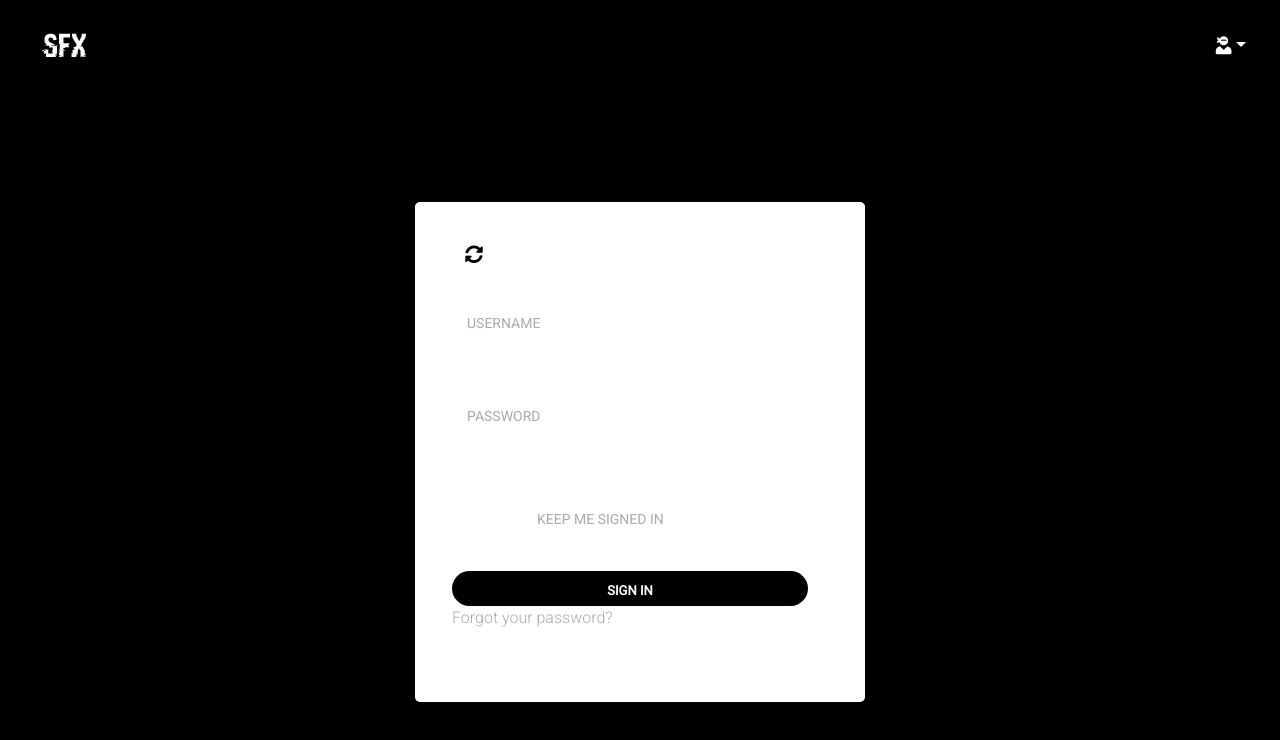
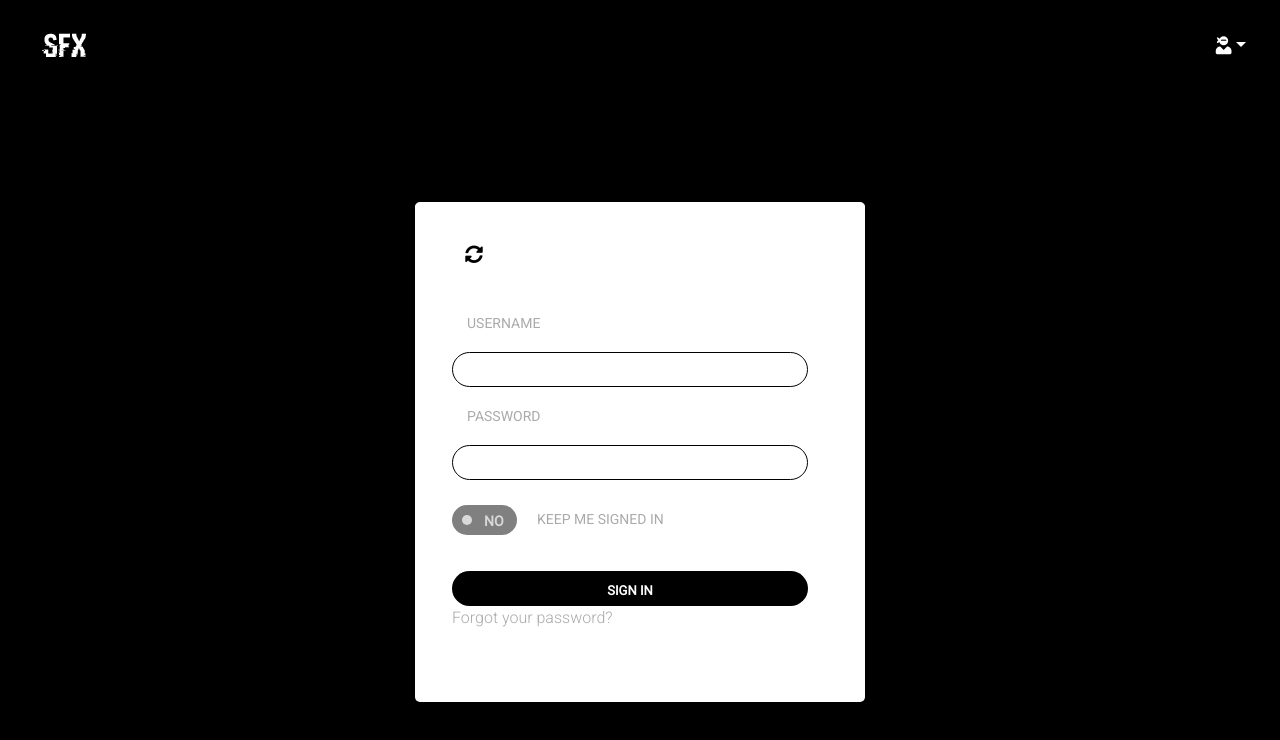
Before and after one commit to keekscodes/shareflixx, a React (Create React App) app in the folder client/: page /login in a window 1280 px wide. Both pictures are taken after a click on the element 474 px from the left and 204 px from the top of the page. Shown: the top 740 px of the page. Built offline with nearby package versions, Linux system fonts and the light colour scheme; the HTML template or start-up script is replaced by a standard one.

Commit message:
removed unused imports, added few styling to login form

```diff
--- a/client/src/App.css
+++ b/client/src/App.css
@@ -279,14 +279,20 @@ li {
 }
 
 .form-signin-down {
-    padding: 0px 30px;
-background-color: white;
+    padding: 0 30px;
+    background-color: white;
 }
+
+#usernameform:focus, #passwordform:focus {
+    border: 1px solid black;
+}
+
 
 .form-signin input, .form-signup input, .form-signin-down input {
     /* color: #ffffff; */
     color: black;
     background-color: white;
+    border: 1px solid black;
     font-size: 13px;
 }
 
@@ -295,6 +301,7 @@ background-color: white;
     height: 35px;
     padding-left: 15px;
     border: none;
+    border: 1px solid black;
     border-radius: 20px;
     margin-bottom: 20px;
     background: rgba(255, 255, 255, .2);
@@ -353,7 +360,8 @@ label {
 [type="checkbox"]:checked + label:before {
     width: 65px;
     height: 30px;
-    background: rgba(255, 255, 255, .2);
+    /*background: rgba(255, 255, 255, .2);*/
+    background: gray;
     border-radius: 15px;
     left: 0;
     top: -3px;
--- a/client/src/App.js
+++ b/client/src/App.js
@@ -9,7 +9,7 @@ import Authorization from "./components/pages/Authorization";
 import LandingPage from "./components/pages/LandingPage";
 import Navigation from "./components/Navigation/index";
 import Profile from "./components/pages/Profile/index";
-import Dummy from "./components/pages/DummyPage";
+// import Dummy from "./components/pages/DummyPage";
 // import Footer from "./components/Footer";
 
 class App extends Component {
@@ -24,7 +24,6 @@ class App extends Component {
             <Route exact path="/show" component={Show}/>
             <Route exact path="/youtube" component={Youtube}/>
             <Route exact path="/nav" component={Navigation}/>
-            {/*<Route exact path="/dummy" component={Dummy}/>*/}
             <Route path="/profile" component={Profile}/>
 
           </Switch>
--- a/client/src/components/Navigation/index.js
+++ b/client/src/components/Navigation/index.js
@@ -1,6 +1,6 @@
 import React, {Component} from "react";
 import Logo from '../Logo/navWht.png';
-import {Link, Redirect} from 'react-router-dom';
+import {Link} from 'react-router-dom';
 import "./style.css";
 
 class Navigation extends Component {
@@ -14,7 +14,7 @@ class Navigation extends Component {
   };
 
   render() {
-    const {pathname} = window.location;
+    // const {pathname} = window.location;
     let token = sessionStorage.getItem("token");
     return (
       <div className="navbar navbar-expand-lg">
--- a/client/src/components/pages/LoginForm.js
+++ b/client/src/components/pages/LoginForm.js
@@ -1,6 +1,6 @@
 import React from "react";
 import {Link} from "react-router-dom";
-import Navigation from "../Navigation/index";
+// import Navigation from "../Navigation/index";
 
 
 function LoginForm (props) {
@@ -8,10 +8,10 @@ function LoginForm (props) {
     return (
       <form className={active ? "form-signin" : "form-signup-left"} action="" method="post" name="form">
         <label htmlFor="username">Username</label>
-        <input className="form-styling" type="text" name="username" placeholder="" value={username}
+        <input id="usernameform" className="form-styling" type="text" name="username" placeholder="" value={username}
                onChange={handleInputChange}/>
         <label htmlFor="password">Password</label>
-        <input className="form-styling" type="password" name="password" placeholder="" value={password}
+        <input id="passwordform" className="form-styling" type="password" name="password" placeholder="" value={password}
                onChange={handleInputChange}/>
         <input type="checkbox" id="checkbox"/>
         <label htmlFor="checkbox"><span className="ui"/>Keep me signed in</label>
```
Also changed, not shown: client/src/components/pages/LandingPage.jsx (+4 -4 lines).
